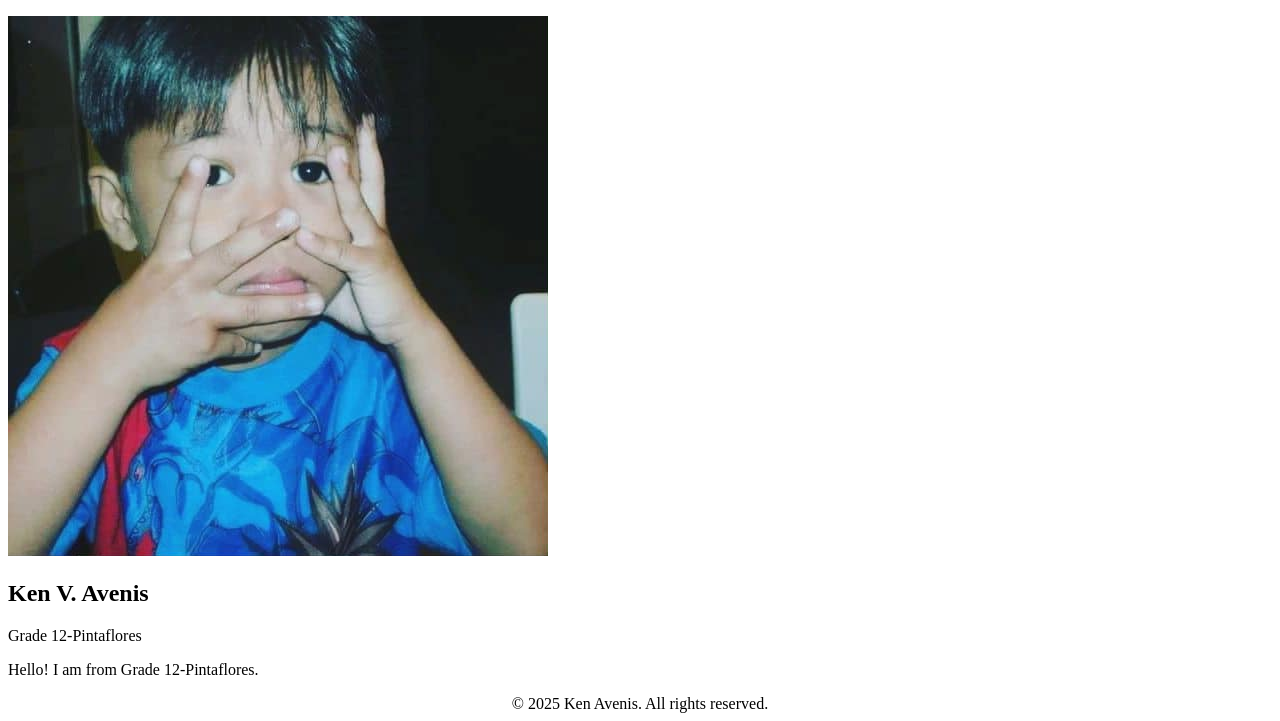
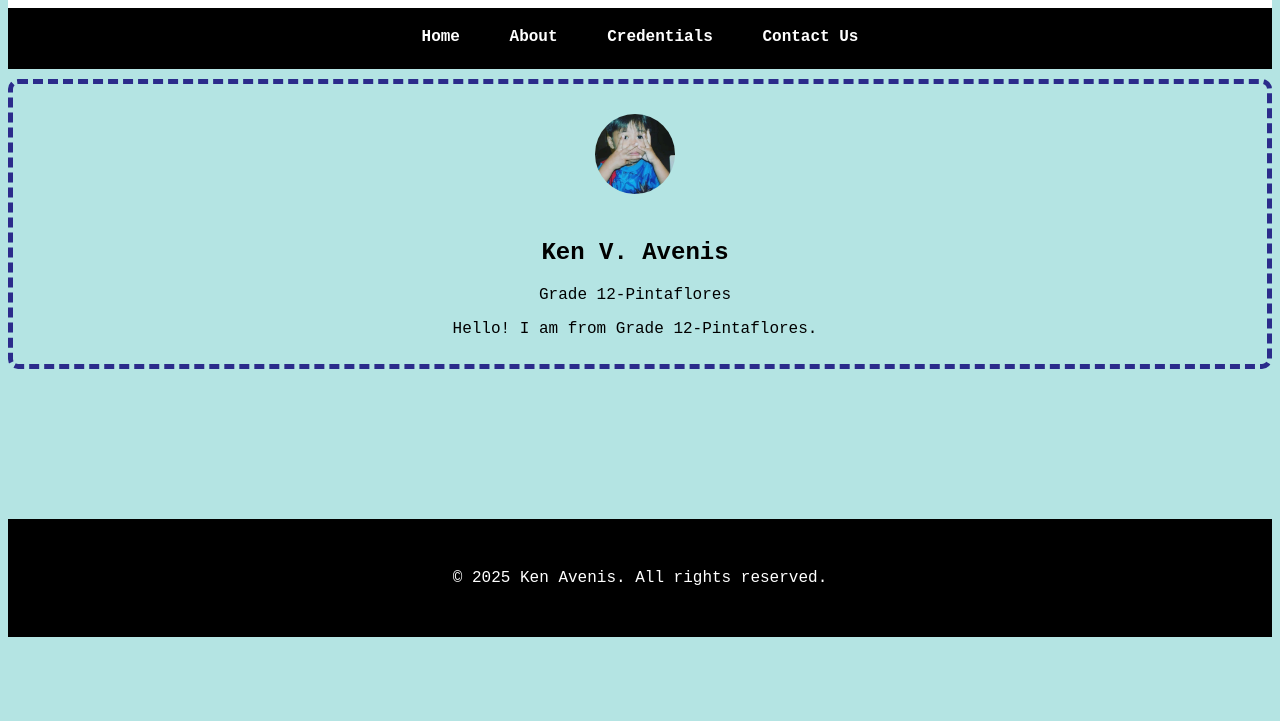
Before and after one commit to kenken4321/avenis_culminating, a plain HTML site: page index.html in a window 1280 px wide. Shown: the part 100-821 px from the top of the page. After the commit the page ends 800 px from the top, so only its background shows below. Drawn offline with Linux system fonts and the light colour scheme.

Commit message:
index.html

```diff
--- a/index.html
+++ b/index.html
@@ -2,7 +2,7 @@
 <html>
     <head>
         <title>Culminating Activity</title>
-        <link rel = "stylesheet" href="style.css">
+        <link rel = "stylesheet" href="avenis_portfolio.css">
     </head>
     <body>
     <header>
```
